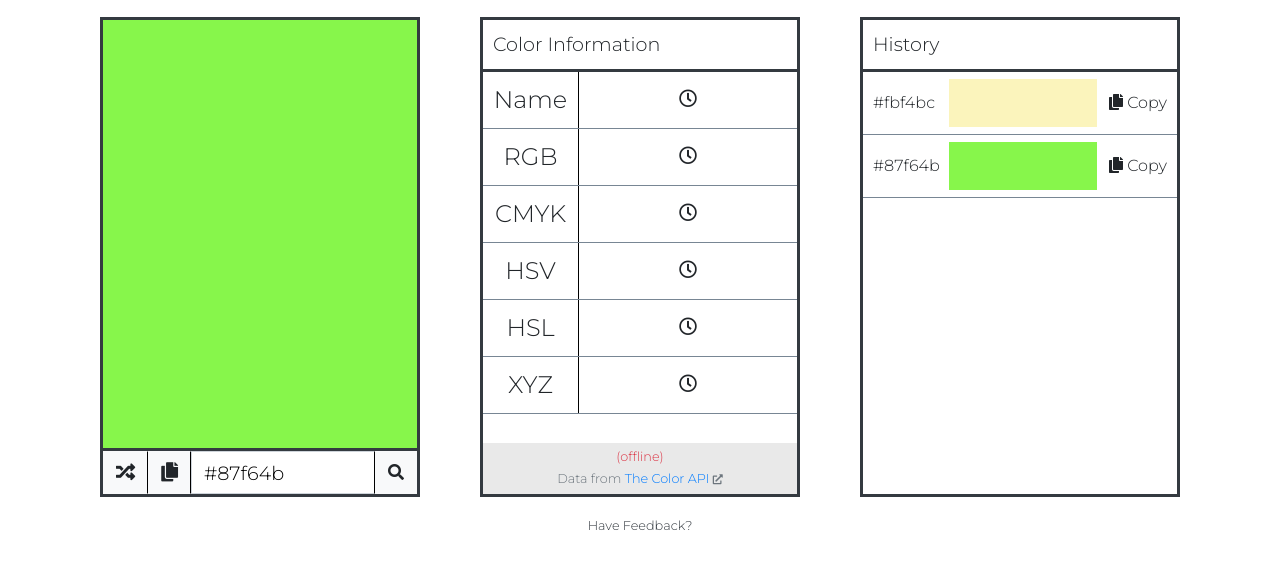
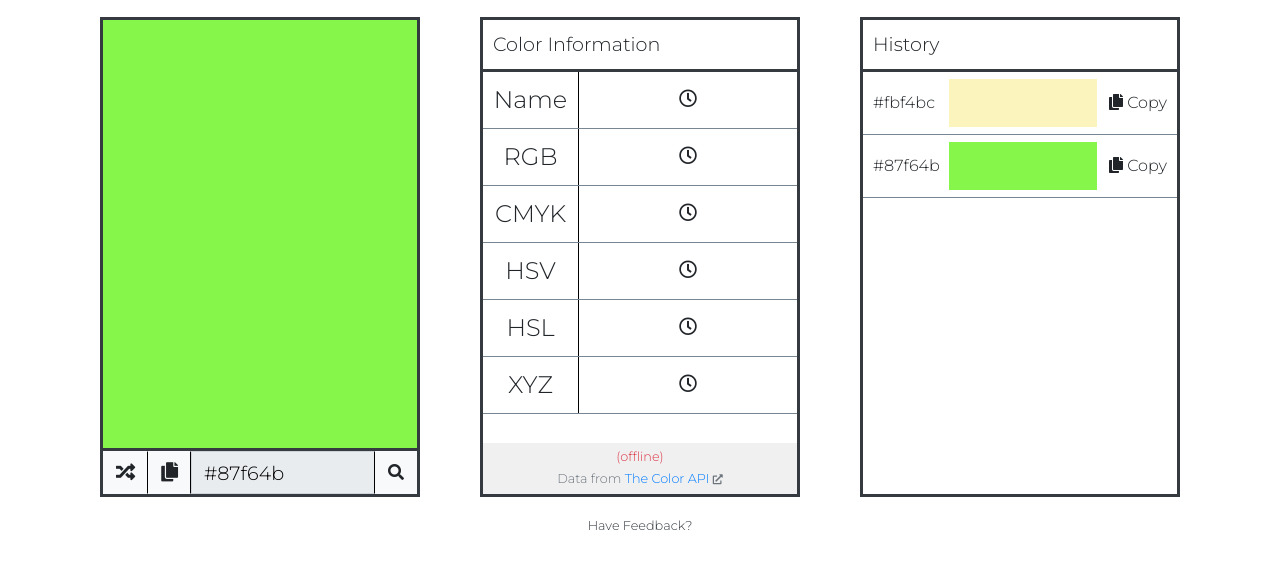
Before and after one commit to adritaroy21/hue, a plain HTML site: page index.html in a window 1280 px wide. Both pictures are taken after a click on the button 125 px from the left and 661 px from the top of the page. Shown: the part 189-758 px from the top of the page. Drawn offline with nearby package versions, Linux system fonts and the light colour scheme; no server answers.

Commit message:
Seach enhancements

```diff
--- a/css/main.css
+++ b/css/main.css
@@ -69,7 +69,7 @@ body {
   font-size: 1.2em;
   color: black;
   border-radius: 0px;
-  background: white !important;
+  background: #e9ecef;
 }
 
 .rgb,
@@ -96,7 +96,7 @@ body {
 }
 
 .info-footer {
-  background: #e9e9e9;
+  background: #f0f0f0;
 }
 
 .history-content,
--- a/index.html
+++ b/index.html
@@ -146,7 +146,12 @@
                   </button>
                 </div>
                 <div>
-                  <input type="text" class="form-control" id="hex" />
+                  <input
+                    type="text"
+                    class="form-control"
+                    id="hex"
+                    placeholder="Search Hex"
+                  />
                 </div>
                 <div>
                   <button
--- a/js/app.js
+++ b/js/app.js
@@ -83,8 +83,10 @@ function updateHistory(hexValue) {
   if (hexHistoryQueue.length < 11) {
     hexHistoryQueue.push(hexValue);
   } else {
+    if (!hexHistoryQueue.includes(hexValue)) {
       hexHistoryQueue.shift();
       hexHistoryQueue.push(hexValue);
+    }
   }
 }
 
@@ -144,10 +146,14 @@ document.addEventListener('DOMContentLoaded', function() {
 });
 
 // Generate new colour
-generate.addEventListener('click', randomColour);
+generate.addEventListener('click', () => {
+  hex.style.background = '#e9ecef';
+  randomColour();
+});
 
 // Primary copy button event listener
 copy.addEventListener('click', () => {
+  if (hex.value !== '') {
     hex.select();
     document.execCommand('copy');
     hex.blur();
@@ -158,6 +164,7 @@ copy.addEventListener('click', () => {
       hex.value = temp;
       copy.disabled = false;
     }, 1000);
+  }
 });
 
 // History area copy button event listener
@@ -177,8 +184,15 @@ historyContent.addEventListener('click', e => {
   }
 });
 
+// Input field click event listener
+hex.addEventListener('click', () => {
+  hex.style.background = '#ffffff';
+  hex.value = '';
+});
+
 // Search button event listener
 search.addEventListener('click', () => {
+  hex.style.background = '#e9ecef';
   if (hex.value.match(/^#[0-9A-F]{6}$/i) == hex.value) {
     searchHex = hex.value;
     colour.style.backgroundColor = searchHex;
```
Lines whose indentation alone changed are shown as unchanged.
